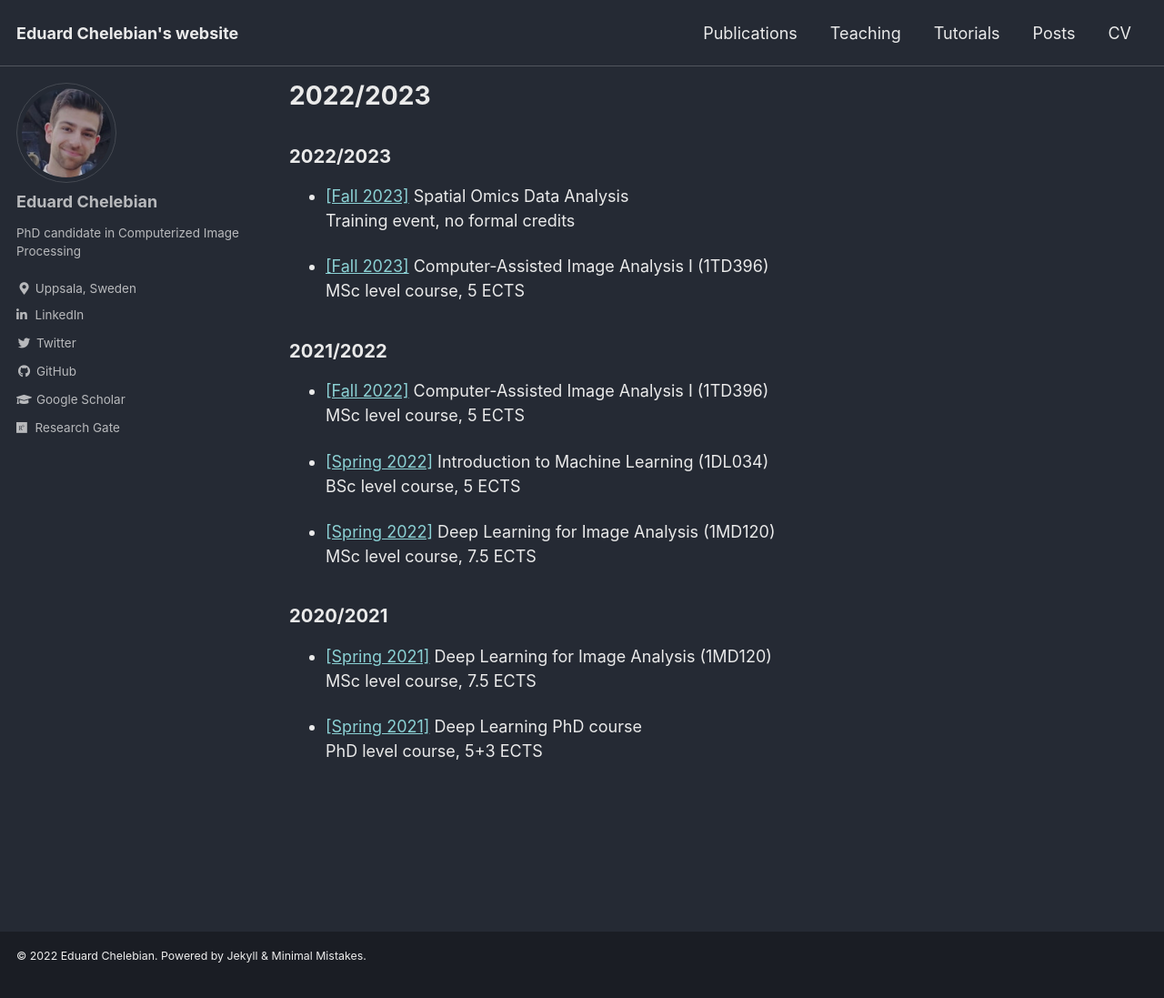
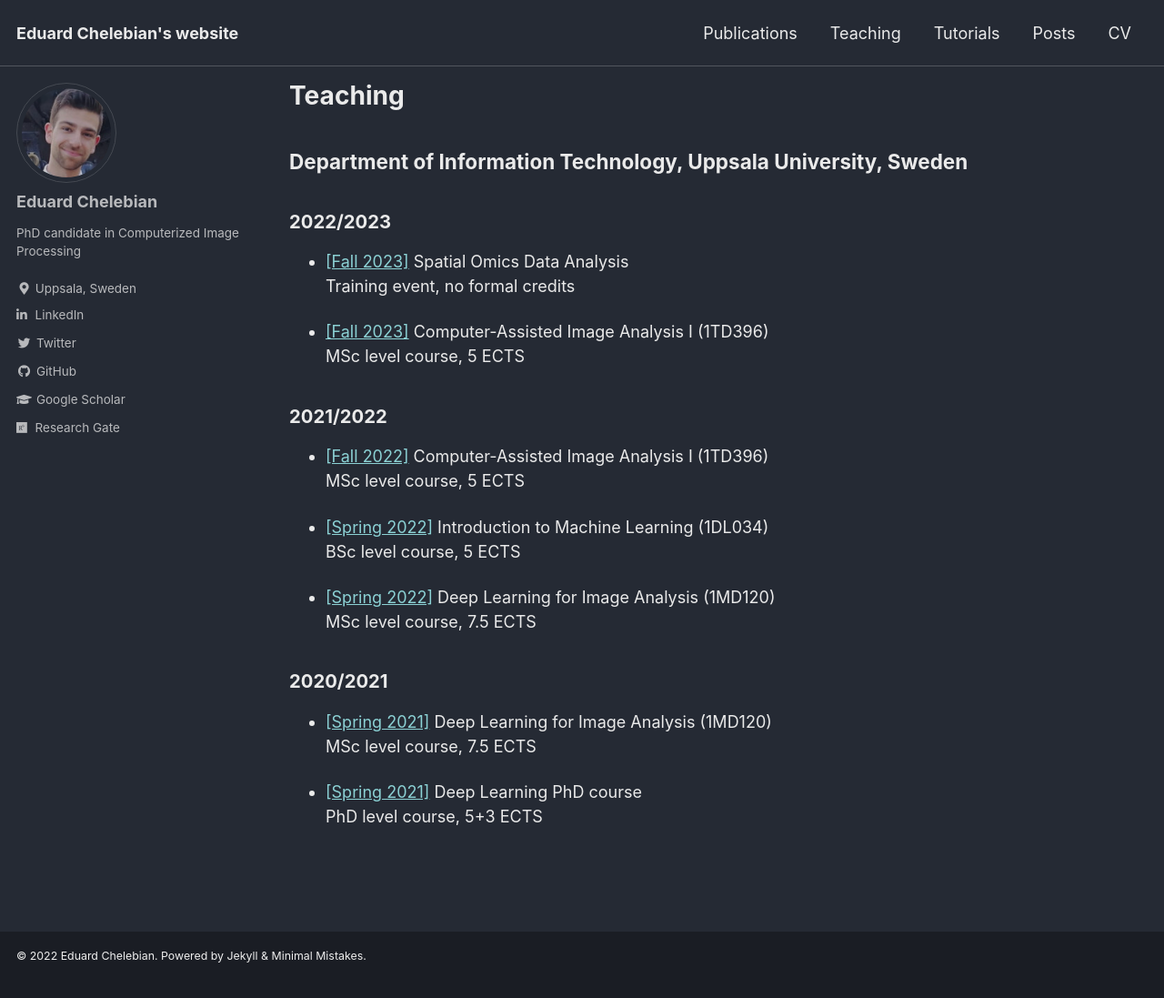
Before and after one commit to eduardchelebian/eduardchelebian.github.io, a Jekyll site: the page built from _pages/teaching.md, in a window 1280 px wide and 1097 px high. Shown: the whole window at 91% size. Built offline with Jekyll 4.4.1, drawn with Linux system fonts in a browser that asks for light colours; cached includes are drawn as plain includes; our own code applies the rules of GitHub Pages for plain Markdown files.

Commit message:
update teaching

```diff
--- a/_pages/teaching.md
+++ b/_pages/teaching.md
@@ -1,11 +1,13 @@
 ---
-title:
+title: Teaching
 layout: collection
 permalink: /teaching/
 collection: teaching
 entries_layout: grid
 classes: wide
 ---
+
+## Department of Information Technology, Uppsala University, Sweden
 
 ### 2022/2023
 
```
